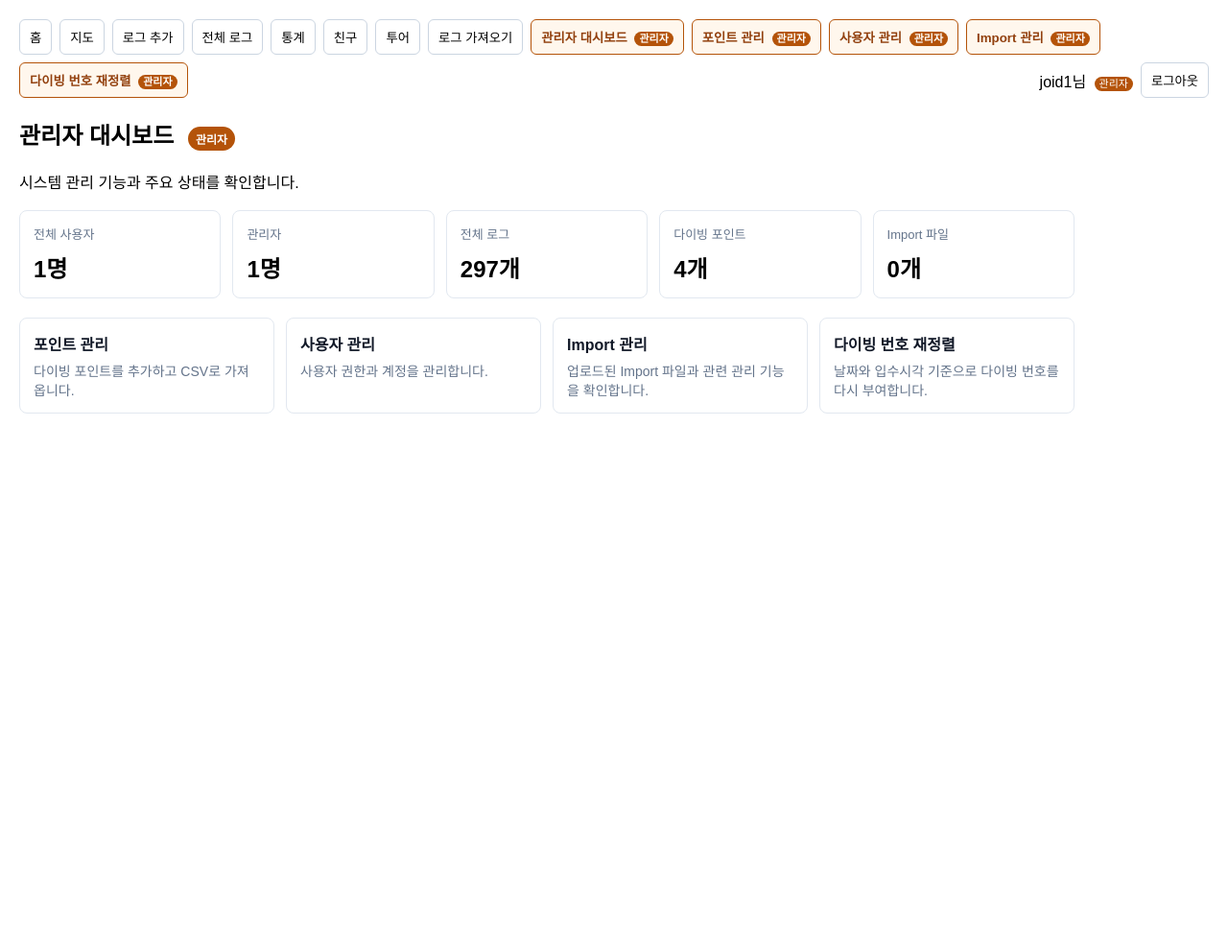
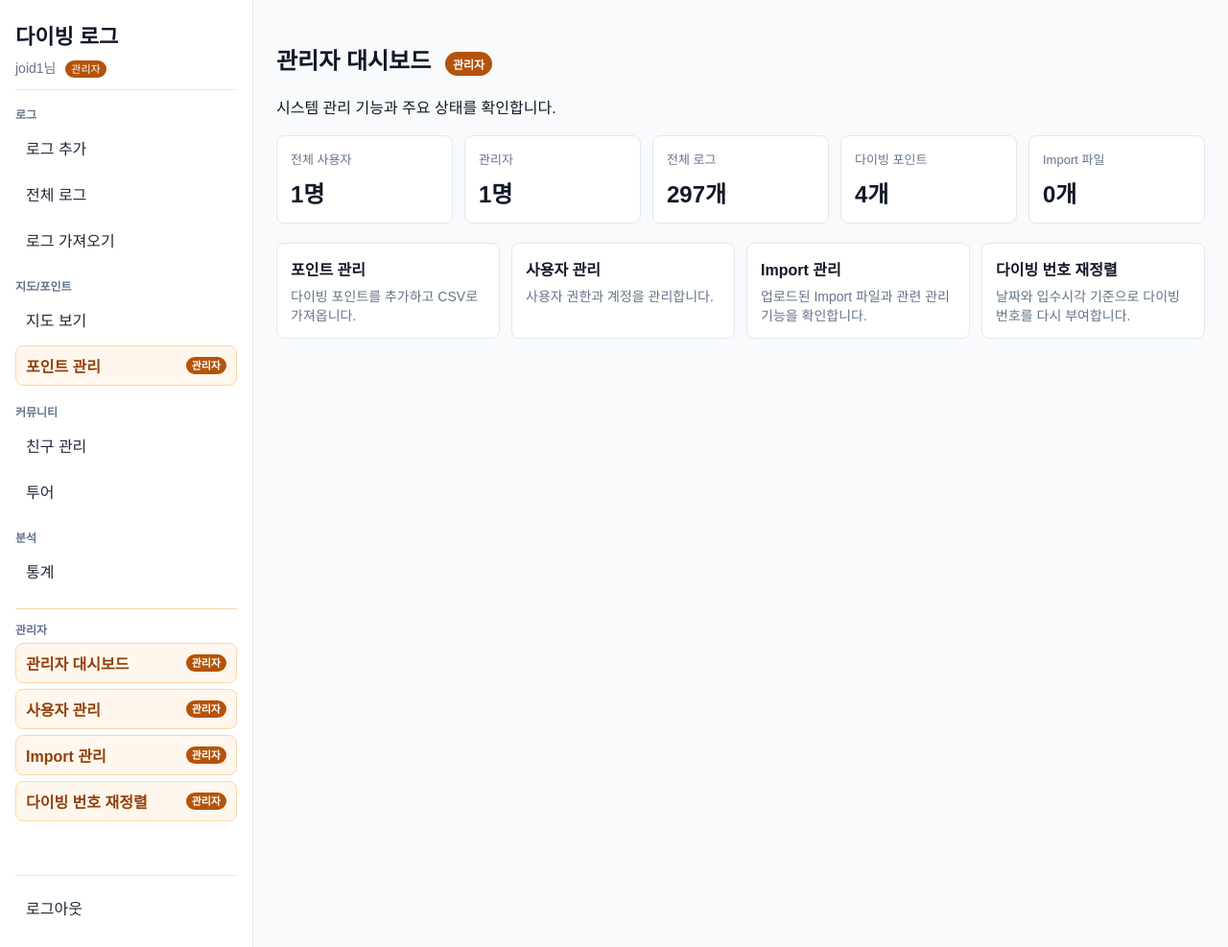
Before and after one commit to JONGMIN-217/DivingLogProject, a FastAPI app: page /admin in a window 1280 px wide. Shown: the whole page at 96% size. Run offline with FastAPI, Linux system fonts and the light colour scheme; a user stored in the database is signed in.

Commit message:
Refactor navigation into responsive grouped menu

```diff
--- /dev/null
+++ b/static/css/style.css
@@ -0,0 +1,262 @@
+* {
+    box-sizing: border-box;
+}
+
+body {
+    margin: 0;
+    font-family: Arial, sans-serif;
+    color: #111827;
+    background: #f8fafc;
+}
+
+button,
+input,
+select,
+textarea {
+    font: inherit;
+}
+
+.app-shell {
+    display: flex;
+    min-height: 100vh;
+}
+
+.sidebar {
+    position: sticky;
+    top: 0;
+    width: 264px;
+    height: 100vh;
+    display: flex;
+    flex-direction: column;
+    gap: 16px;
+    padding: 20px 16px;
+    border-right: 1px solid #e2e8f0;
+    background: #ffffff;
+    overflow-y: auto;
+}
+
+.sidebar-header {
+    padding-bottom: 12px;
+    border-bottom: 1px solid #e2e8f0;
+}
+
+.brand-link {
+    display: block;
+    color: #0f172a;
+    font-size: 22px;
+    font-weight: 700;
+    text-decoration: none;
+}
+
+.nav-user {
+    margin-top: 8px;
+    color: #64748b;
+    font-size: 14px;
+}
+
+.nav-groups {
+    display: flex;
+    flex: 1;
+    flex-direction: column;
+    gap: 18px;
+}
+
+.nav-group {
+    display: grid;
+    gap: 6px;
+}
+
+.nav-group-title {
+    color: #64748b;
+    font-size: 12px;
+    font-weight: 700;
+    letter-spacing: 0;
+}
+
+.nav-link,
+.nav-action {
+    display: flex;
+    align-items: center;
+    justify-content: space-between;
+    width: 100%;
+    min-height: 38px;
+    padding: 8px 10px;
+    border: 1px solid transparent;
+    border-radius: 8px;
+    color: #1f2937;
+    background: transparent;
+    text-align: left;
+    text-decoration: none;
+    cursor: pointer;
+}
+
+.nav-link:hover,
+.nav-action:hover {
+    border-color: #dbe3ef;
+    background: #f1f5f9;
+}
+
+.admin-group {
+    padding-top: 12px;
+    border-top: 1px solid #fed7aa;
+}
+
+.admin-link {
+    border-color: #fed7aa;
+    background: #fff7ed;
+    color: #92400e;
+    font-weight: 700;
+}
+
+.admin-link:hover {
+    background: #ffedd5;
+}
+
+.admin-badge {
+    display: inline-block;
+    margin-left: 6px;
+    padding: 2px 6px;
+    border-radius: 999px;
+    background: #b45309;
+    color: #ffffff;
+    font-size: 11px;
+    line-height: 1.3;
+    white-space: nowrap;
+}
+
+.sidebar-footer {
+    display: grid;
+    gap: 8px;
+    padding-top: 12px;
+    border-top: 1px solid #e2e8f0;
+}
+
+.sidebar-footer form {
+    margin: 0;
+}
+
+.main-content {
+    flex: 1;
+    min-width: 0;
+    padding: 24px;
+}
+
+.flash-message,
+.flash-error {
+    margin: 0 0 16px;
+    padding: 10px 12px;
+    border-radius: 8px;
+}
+
+.flash-message {
+    background: #ecfdf5;
+    border: 1px solid #a7f3d0;
+    color: #065f46;
+}
+
+.flash-error {
+    background: #fef2f2;
+    border: 1px solid #fecaca;
+    color: #991b1b;
+}
+
+.mobile-tabbar {
+    display: none;
+}
+
+@media (max-width: 760px) {
+    body {
+        padding-bottom: 68px;
+    }
+
+    .app-shell {
+        display: block;
+    }
+
+    .sidebar {
+        display: none;
+    }
+
+    .main-content {
+        padding: 16px;
+    }
+
+    .mobile-tabbar {
+        position: fixed;
+        right: 0;
+        bottom: 0;
+        left: 0;
+        z-index: 50;
+        display: grid;
+        grid-template-columns: repeat(5, minmax(0, 1fr));
+        gap: 0;
+        border-top: 1px solid #e2e8f0;
+        background: #ffffff;
+        box-shadow: 0 -8px 24px rgba(15, 23, 42, 0.08);
+    }
+
+    .mobile-tabbar > a,
+    .mobile-tabbar > details > summary {
+        min-height: 56px;
+        display: flex;
+        align-items: center;
+        justify-content: center;
+        padding: 6px;
+        color: #1f2937;
+        font-size: 13px;
+        text-align: center;
+        text-decoration: none;
+        cursor: pointer;
+        list-style: none;
+    }
+
+    .mobile-tabbar > details > summary::-webkit-details-marker {
+        display: none;
+    }
+
+    .mobile-more {
+        position: relative;
+    }
+
+    .mobile-more-menu {
+        position: absolute;
+        right: 8px;
+        bottom: 64px;
+        width: min(280px, calc(100vw - 16px));
+        max-height: min(70vh, 520px);
+        display: grid;
+        gap: 6px;
+        padding: 10px;
+        border: 1px solid #e2e8f0;
+        border-radius: 10px;
+        background: #ffffff;
+        box-shadow: 0 18px 40px rgba(15, 23, 42, 0.18);
+        overflow-y: auto;
+    }
+
+    .mobile-more-menu a,
+    .mobile-more-menu button {
+        display: flex;
+        align-items: center;
+        justify-content: space-between;
+        width: 100%;
+        min-height: 40px;
+        padding: 8px 10px;
+        border: 1px solid transparent;
+        border-radius: 8px;
+        color: #1f2937;
+        background: transparent;
+        text-align: left;
+        text-decoration: none;
+    }
+
+    .mobile-more-menu form {
+        margin: 0;
+    }
+
+    .mobile-more-menu .admin-link {
+        border-color: #fed7aa;
+        background: #fff7ed;
+        color: #92400e;
+    }
+}
--- a/templates/base.html
+++ b/templates/base.html
@@ -8,70 +8,7 @@
  rel="stylesheet"
  href="https://unpkg.com/leaflet@1.9.4/dist/leaflet.css"
 />
-
-<style>
-body{
-    font-family: Arial;
-    margin: 20px;
-}
-
-.navbar{
-    margin-bottom:20px;
-    display:flex;
-    flex-wrap:wrap;
-    gap:8px;
-    align-items:center;
-}
-
-.navbar button{
-    border:1px solid #cbd5e1;
-    background:#ffffff;
-    border-radius:6px;
-    padding:8px 10px;
-    cursor:pointer;
-}
-
-.navbar .admin-button{
-    border-color:#b45309;
-    background:#fff7ed;
-    color:#92400e;
-    font-weight:bold;
-}
-
-.admin-badge{
-    display:inline-block;
-    margin-left:4px;
-    padding:2px 5px;
-    border-radius:999px;
-    background:#b45309;
-    color:#ffffff;
-    font-size:11px;
-    line-height:1;
-}
-
-.nav-user{
-    margin-left:auto;
-}
-
-.flash-message,
-.flash-error{
-    margin:0 0 16px;
-    padding:10px 12px;
-    border-radius:6px;
-}
-
-.flash-message{
-    background:#ecfdf5;
-    border:1px solid #a7f3d0;
-    color:#065f46;
-}
-
-.flash-error{
-    background:#fef2f2;
-    border:1px solid #fecaca;
-    color:#991b1b;
-}
-</style>
+<link rel="stylesheet" href="/static/css/style.css">
 
 {% block head %}{% endblock %}
 
@@ -79,37 +16,69 @@ body{
 
 <body>
 
-<!-- ✅ 공통 네비게이션 -->
-<div class="navbar">
-    <a href="/"><button>홈</button></a>
-    <a href="/map"><button>지도</button></a>
-    <a href="/log/add"><button>로그 추가</button></a>
-    <a href="/logs"><button>전체 로그</button></a>
-    <a href="/stats"><button>통계</button></a>
-    <a href="/friends"><button>친구</button></a>
-    <a href="/trips"><button>투어</button></a>
-    <a href="/import"><button>로그 가져오기</button></a>
+<div class="app-shell">
+    <aside class="sidebar">
+        <div class="sidebar-header">
+            <a class="brand-link" href="/">다이빙 로그</a>
             {% if request.session.get("user_id") %}
-    {% if request.session.get("is_admin") %}
-    <a href="/admin"><button class="admin-button">관리자 대시보드 <span class="admin-badge">관리자</span></button></a>
-    <a href="/admin/divepoints"><button class="admin-button">포인트 관리 <span class="admin-badge">관리자</span></button></a>
-    <a href="/admin/users"><button class="admin-button">사용자 관리 <span class="admin-badge">관리자</span></button></a>
-    <a href="/admin/import"><button class="admin-button">Import 관리 <span class="admin-badge">관리자</span></button></a>
-    <a href="/admin/recalculate-dive-numbers"><button class="admin-button">다이빙 번호 재정렬 <span class="admin-badge">관리자</span></button></a>
-    {% endif %}
-    <span class="nav-user">
+            <div class="nav-user">
                 {{ request.session.get("username") }}님
                 {% if request.session.get("is_admin") %}<span class="admin-badge">관리자</span>{% endif %}
-    </span>
-    <form action="/logout" method="post" style="display:inline;">
-        <button type="submit">로그아웃</button>
-    </form>
-    {% else %}
-    <a href="/login"><button>로그인</button></a>
-    <a href="/register"><button>회원가입</button></a>
+            </div>
             {% endif %}
         </div>
 
+        <nav class="nav-groups" aria-label="주 메뉴">
+            <div class="nav-group">
+                <div class="nav-group-title">로그</div>
+                <a class="nav-link" href="/log/add">로그 추가</a>
+                <a class="nav-link" href="/logs">전체 로그</a>
+                <a class="nav-link" href="/import">로그 가져오기</a>
+            </div>
+
+            <div class="nav-group">
+                <div class="nav-group-title">지도/포인트</div>
+                <a class="nav-link" href="/map">지도 보기</a>
+                {% if request.session.get("is_admin") %}
+                <a class="nav-link admin-link" href="/admin/divepoints">포인트 관리 <span class="admin-badge">관리자</span></a>
+                {% endif %}
+            </div>
+
+            <div class="nav-group">
+                <div class="nav-group-title">커뮤니티</div>
+                <a class="nav-link" href="/friends">친구 관리</a>
+                <a class="nav-link" href="/trips">투어</a>
+            </div>
+
+            <div class="nav-group">
+                <div class="nav-group-title">분석</div>
+                <a class="nav-link" href="/stats">통계</a>
+            </div>
+
+            {% if request.session.get("is_admin") %}
+            <div class="nav-group admin-group">
+                <div class="nav-group-title">관리자</div>
+                <a class="nav-link admin-link" href="/admin">관리자 대시보드 <span class="admin-badge">관리자</span></a>
+                <a class="nav-link admin-link" href="/admin/users">사용자 관리 <span class="admin-badge">관리자</span></a>
+                <a class="nav-link admin-link" href="/admin/import">Import 관리 <span class="admin-badge">관리자</span></a>
+                <a class="nav-link admin-link" href="/admin/recalculate-dive-numbers">다이빙 번호 재정렬 <span class="admin-badge">관리자</span></a>
+            </div>
+            {% endif %}
+        </nav>
+
+        <div class="sidebar-footer">
+            {% if request.session.get("user_id") %}
+            <form action="/logout" method="post">
+                <button class="nav-action" type="submit">로그아웃</button>
+            </form>
+            {% else %}
+            <a class="nav-action" href="/login">로그인</a>
+            <a class="nav-action" href="/register">회원가입</a>
+            {% endif %}
+        </div>
+    </aside>
+
+    <main class="main-content">
         {% if request.query_params.get("message") %}
         <div class="flash-message">{{ request.query_params.get("message") }}</div>
         {% endif %}
@@ -117,8 +86,40 @@ body{
         <div class="flash-error">{{ request.query_params.get("error") }}</div>
         {% endif %}
 
-<!-- ✅ 각 페이지 내용 들어가는 자리 -->
         {% block content %}{% endblock %}
+    </main>
+</div>
+
+<nav class="mobile-tabbar" aria-label="모바일 메뉴">
+    <a href="/">홈</a>
+    <a href="/logs">로그</a>
+    <a href="/map">지도</a>
+    <a href="/stats">통계</a>
+    <details class="mobile-more">
+        <summary>더보기</summary>
+        <div class="mobile-more-menu">
+            <a href="/log/add">로그 추가</a>
+            <a href="/import">로그 가져오기</a>
+            <a href="/friends">친구 관리</a>
+            <a href="/trips">투어</a>
+            {% if request.session.get("is_admin") %}
+            <a class="admin-link" href="/admin">관리자 대시보드 <span class="admin-badge">관리자</span></a>
+            <a class="admin-link" href="/admin/divepoints">포인트 관리 <span class="admin-badge">관리자</span></a>
+            <a class="admin-link" href="/admin/users">사용자 관리 <span class="admin-badge">관리자</span></a>
+            <a class="admin-link" href="/admin/import">Import 관리 <span class="admin-badge">관리자</span></a>
+            <a class="admin-link" href="/admin/recalculate-dive-numbers">다이빙 번호 재정렬 <span class="admin-badge">관리자</span></a>
+            {% endif %}
+            {% if request.session.get("user_id") %}
+            <form action="/logout" method="post">
+                <button type="submit">로그아웃</button>
+            </form>
+            {% else %}
+            <a href="/login">로그인</a>
+            <a href="/register">회원가입</a>
+            {% endif %}
+        </div>
+    </details>
+</nav>
 
 </body>
 </html>
```
Also changed, not shown: divinglog.db. Lines whose indentation alone changed are shown as unchanged.
